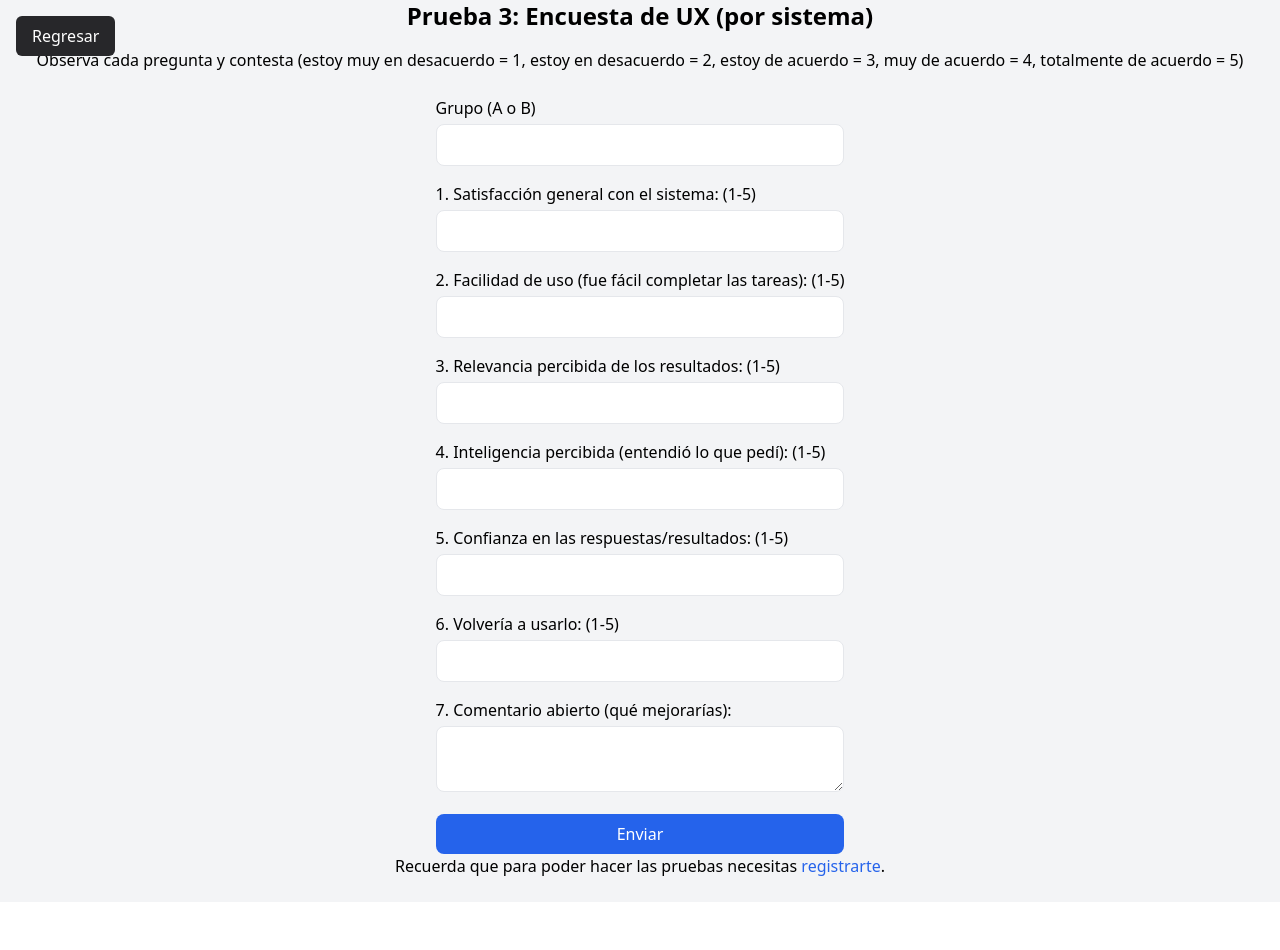
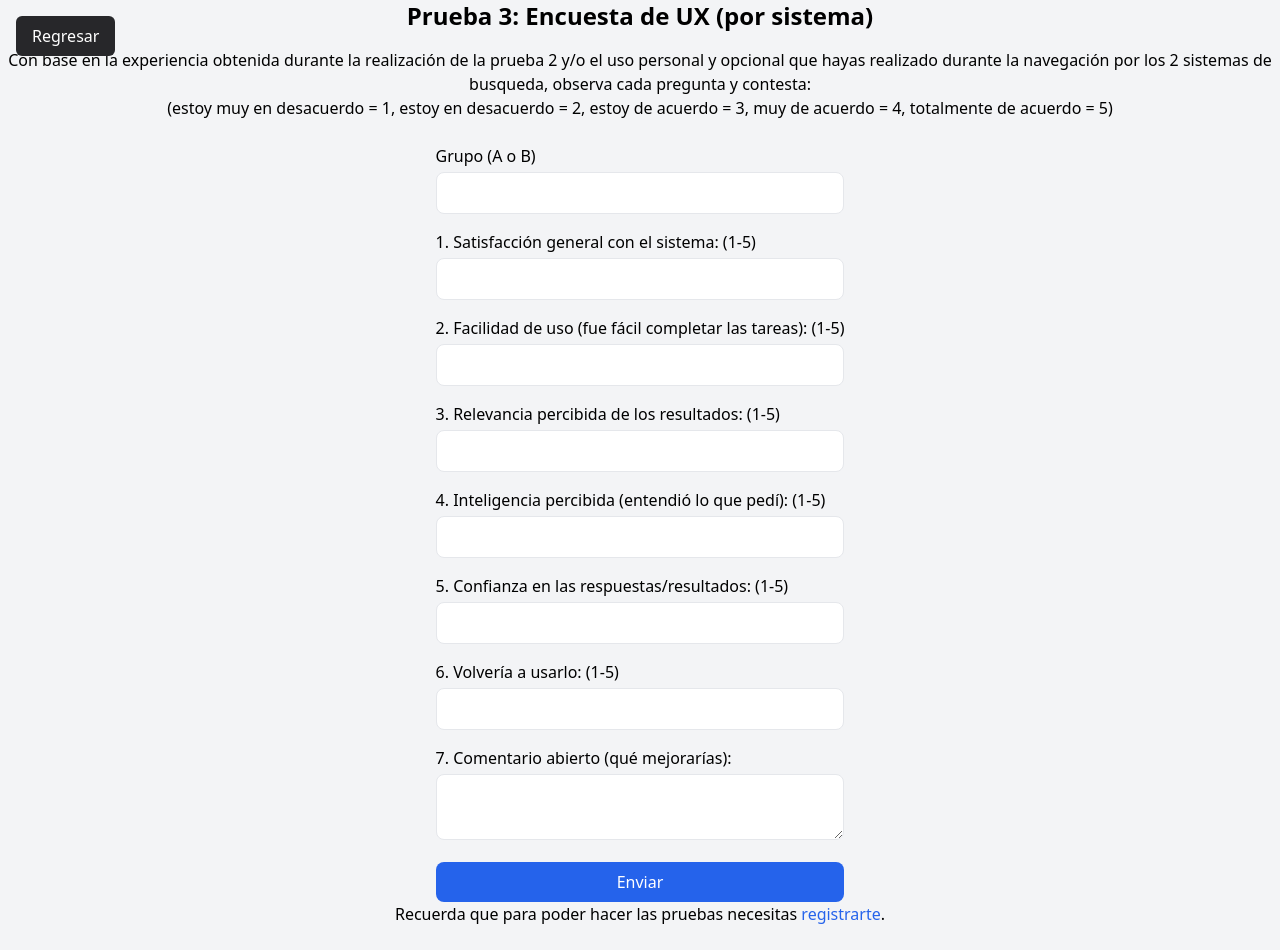
Before and after one commit to cesar3318123/ecommerce_web, a React (Create React App) app: page /prueba3 in a window 1280 px wide. Before the commit the page ends 902 px from the top, so only its background shows below. Built offline with nearby package versions, Linux system fonts and the light colour scheme.

Commit message:
mis nuevos cambios

```diff
--- a/src/information.jsx
+++ b/src/information.jsx
@@ -134,7 +134,10 @@ const handleChange = (e) => {
                 </button>
             </div>
         <h2 className="text-2xl font-bold mb-4 text-center">Prueba 3: Encuesta de UX (por sistema) </h2>
-        <p className="text-center mb-6">Observa cada pregunta y contesta (estoy muy en desacuerdo = 1, estoy en desacuerdo = 2, estoy de acuerdo = 3, muy de acuerdo = 4, totalmente de acuerdo = 5)</p>
+<p className="text-center mb-6">
+  Con base en la experiencia obtenida durante la realización de la prueba 2 y/o el uso personal y opcional que hayas realizado durante la navegación por los 2 sistemas de busqueda, observa cada pregunta y contesta:<br />
+  (estoy muy en desacuerdo = 1, estoy en desacuerdo = 2, estoy de acuerdo = 3, muy de acuerdo = 4, totalmente de acuerdo = 5)
+</p>
 
     <form onSubmit={handleSubmit} className="space-y-4">
 
```
